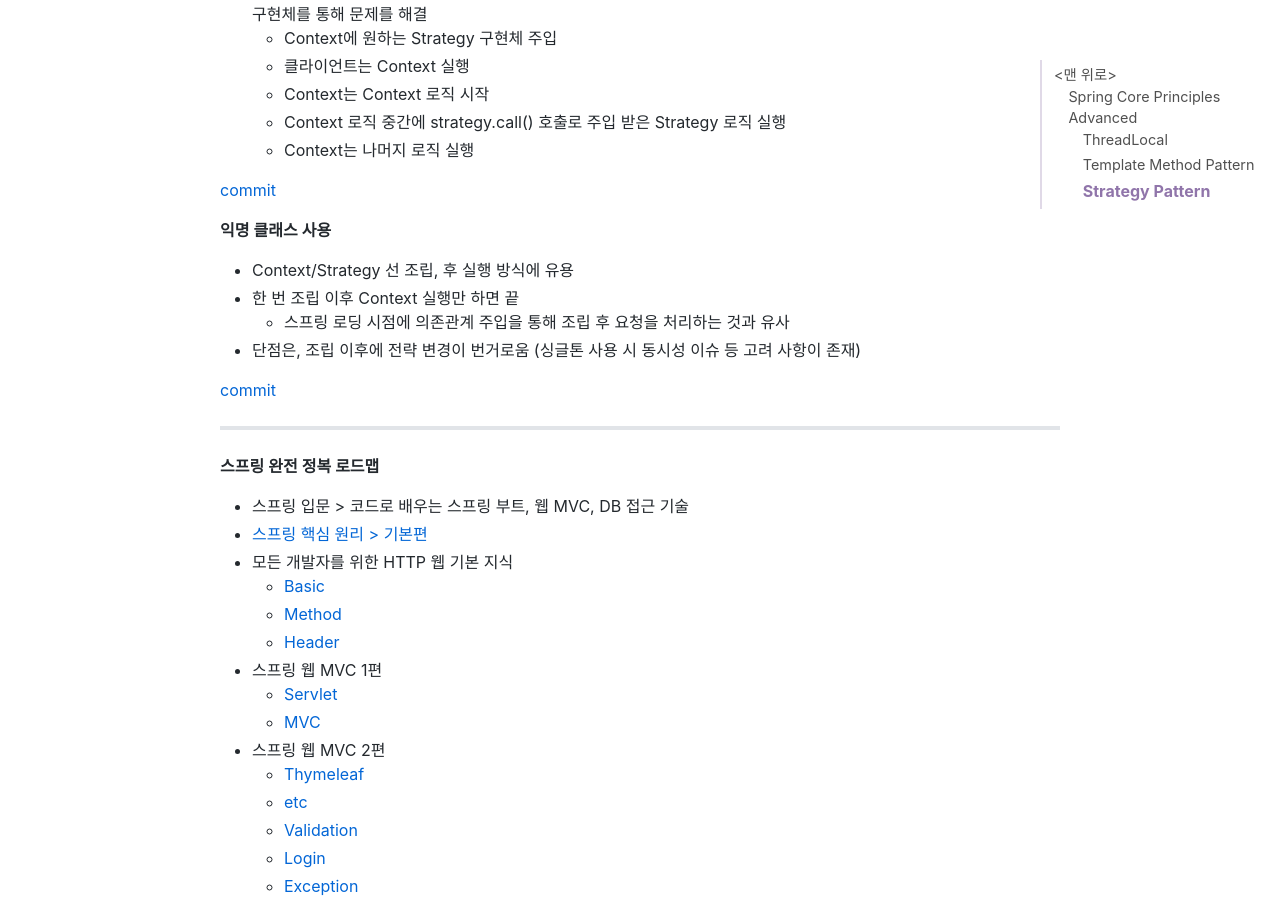
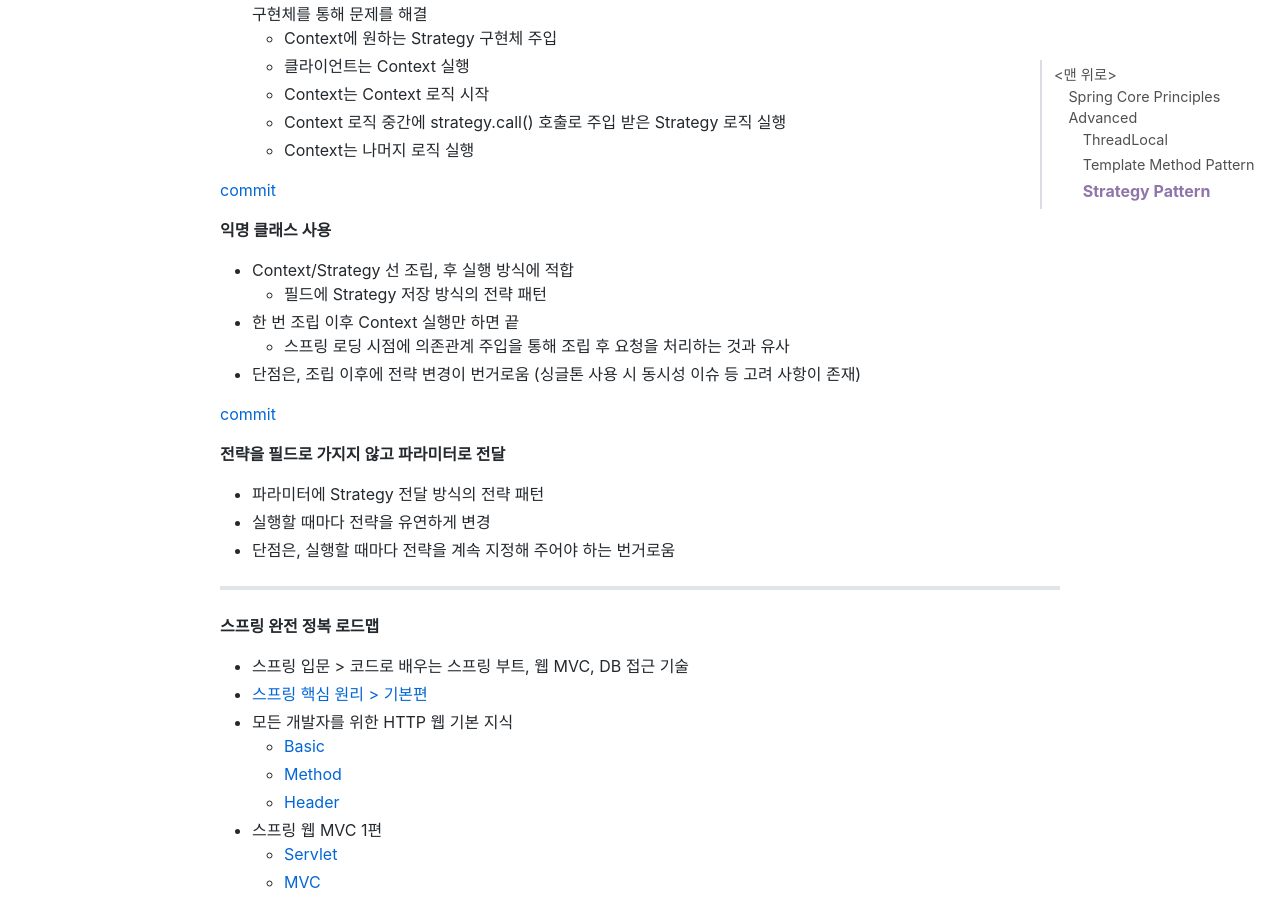
Before and after one commit to jihunparkme/jihunparkme.github.io, a Jekyll site: the page built from _posts/2022-11-20-Spring-Core-Principles-Advanced.md, in a window 1280 px wide and 900 px high, scrolled down 3499 px. Built offline with Jekyll 4.4.1, drawn with Linux system fonts in a browser that asks for light colours; nearby versions of some CDN libraries; comment, search, counter and statistics services are not loaded.

Commit message:
[Strategy Pattern] 전략을 파라미터로 전달

```diff
--- a/_posts/2022-11-20-Spring-Core-Principles-Advanced.md
+++ b/_posts/2022-11-20-Spring-Core-Principles-Advanced.md
@@ -111,15 +111,19 @@ public abstract class AbstractTemplate<T> {
 
 **익명 클래스 사용**
 
-- Context/Strategy 선 조립, 후 실행 방식에 유용
+- Context/Strategy 선 조립, 후 실행 방식에 적합
+  - 필드에 Strategy 저장 방식의 전략 패턴
 - 한 번 조립 이후 Context 실행만 하면 끝
   - 스프링 로딩 시점에 의존관계 주입을 통해 조립 후 요청을 처리하는 것과 유사
 - 단점은, 조립 이후에 전략 변경이 번거로움 (싱글톤 사용 시 동시성 이슈 등 고려 사항이 존재)
 
 [commit](https://github.com/jihunparkme/Inflearn-Spring-Core-Principles-Advanced/commit/ae539d6986872b6e47fad0d6a6741fb101a35a17)
 
+**전략을 필드로 가지지 않고 파라미터로 전달**
 
-
+- 파라미터에 Strategy 전달 방식의 전략 패턴
+- 실행할 때마다 전략을 유연하게 변경
+- 단점은, 실행할 때마다 전략을 계속 지정해 주어야 하는 번거로움
 
 ---
 
```
